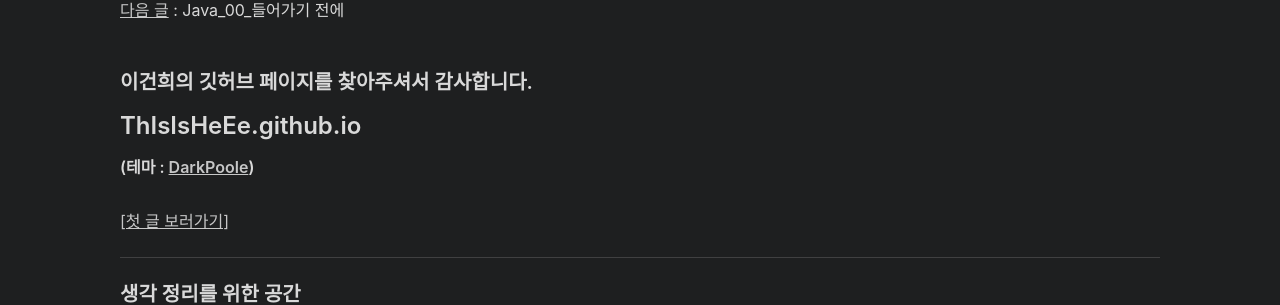
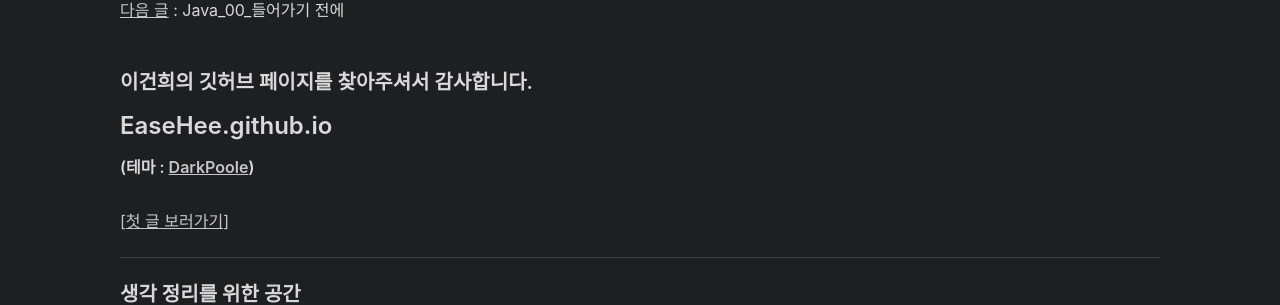
Before and after one commit to EaseHee/EaseHee.github.io, a Jekyll site: the page built from _posts/contents_00_intro/2024-10-02-Introduction.markdown, in a window 1280 px wide. Shown: the part 235-540 px from the top of the page. Built offline with Jekyll 4.4.1, drawn with Linux system fonts in a browser that asks for light colours; some of the changed lines change nothing that is shown.

Commit message:
Renaming
ThIsIsHeEe -> EaseHee

```diff
--- a/_posts/contents_00_intro/2024-10-02-Introduction.markdown
+++ b/_posts/contents_00_intro/2024-10-02-Introduction.markdown
@@ -8,7 +8,7 @@
 <br>
 
 ### 이건희의 깃허브 페이지를 찾아주셔서 감사합니다.
-## ThIsIsHeEe.github.io
+## EaseHee.github.io
 #### (테마 : [DarkPoole](/DarkPoole))
 
 <br>
@@ -19,7 +19,7 @@
 
 ### 생각 정리를 위한 공간
 
-> [프로그래밍 공부](https://github.com/ThIsIsHeEe/acorn)
+> [프로그래밍 공부](https://github.com/EaseHee/acorn)
 - HTML
 - CSS
 - JavaScript (ECMA6)
@@ -27,7 +27,7 @@
 - Java
 <br>
 
-> [팀 프로젝트](https://github.com/ThIsIsHeEe/TeamProject.git)
+> [팀 프로젝트](https://github.com/EaseHee/TeamProject.git)
 * 프로젝트 주제 : 소상공인을 위한 ERP 시스템
 <br><br>
 
```
Also changed, not shown: README.md, README_EN.md.
